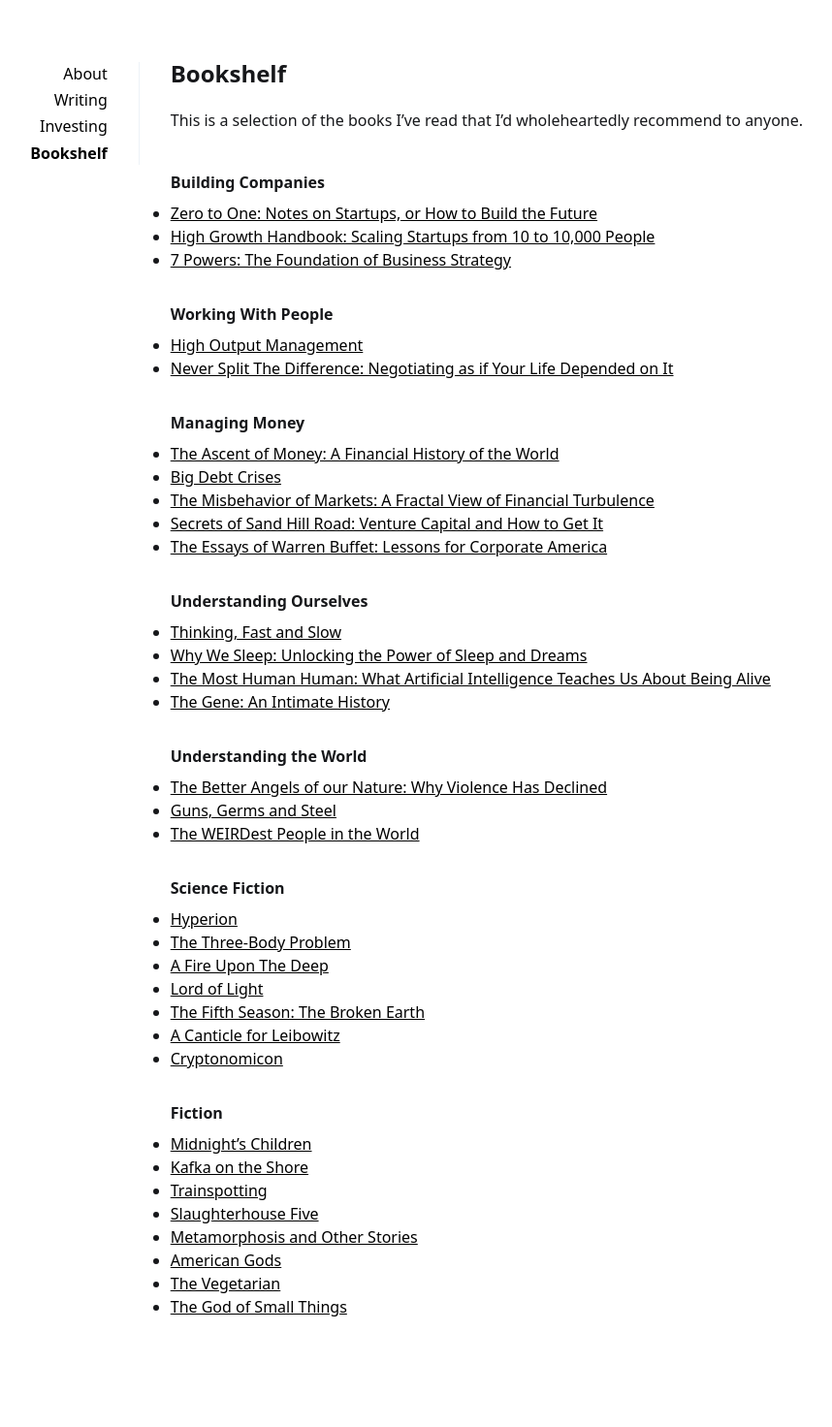
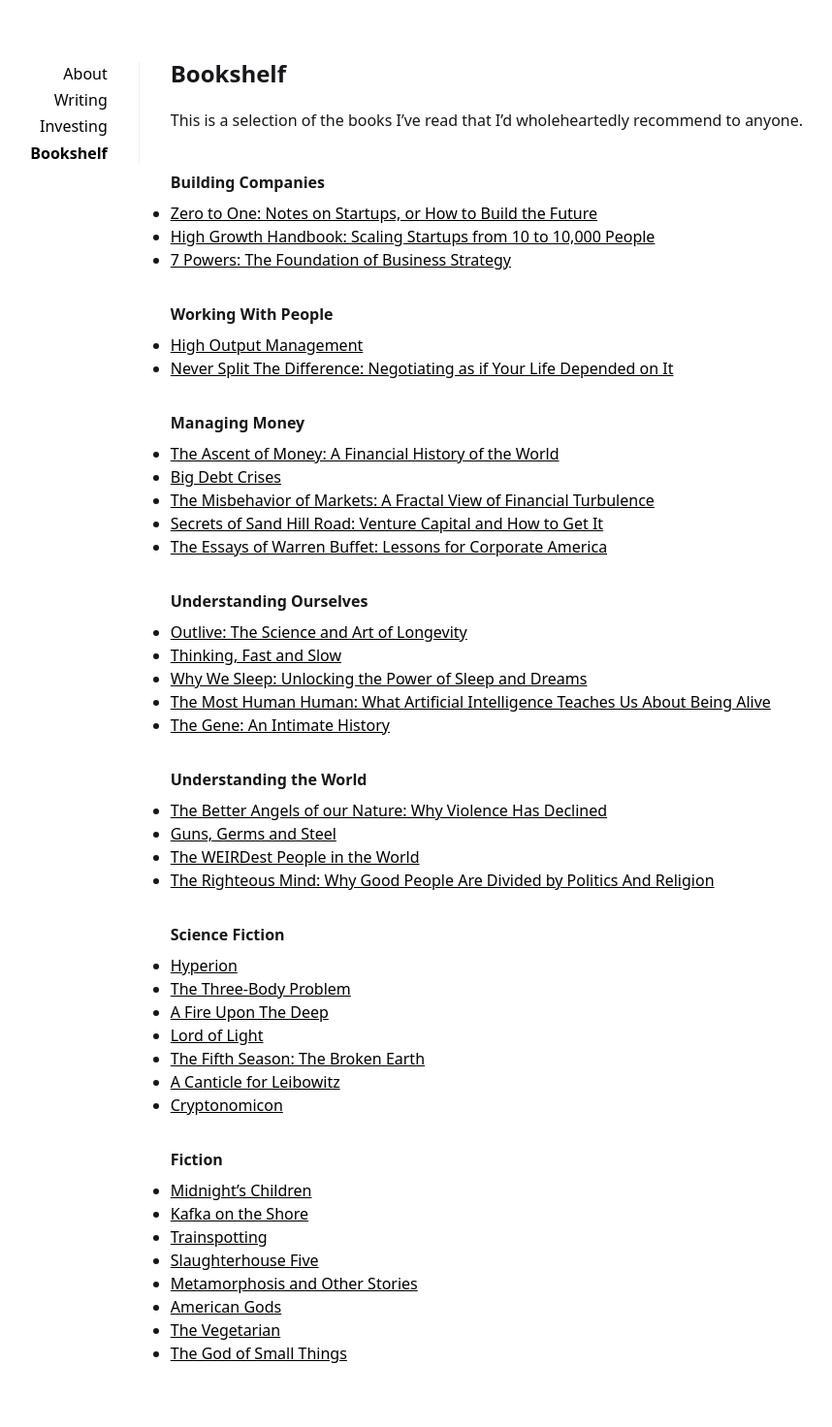
Before and after one commit to varunsrin/varunsrin.github.io, a Jekyll site: the page built from _pages/bookshelf.md, in a window 1280 px wide. Shown: the whole page at 97% size, without its empty margins (177-1035 px from the left). Built offline with Jekyll 4.4.1, drawn with Linux system fonts in a browser that asks for light colours; before the commit the page ends 1424 px from its top, so only the background shows below that.

Commit message:
update bookshelf

```diff
--- a/_pages/bookshelf.md
+++ b/_pages/bookshelf.md
@@ -30,6 +30,7 @@ This is a selection of the books I've read that I'd wholeheartedly recommend to
 <br />
 **Understanding Ourselves**
 
+- [Outlive: The Science and Art of Longevity](https://www.amazon.com/gp/product/0593236599/)
 - [Thinking, Fast and Slow](https://www.amazon.com/dp/0374533555)
 - [Why We Sleep: Unlocking the Power of Sleep and Dreams](https://www.amazon.com/dp/1501144324)
 - [The Most Human Human: What Artificial Intelligence Teaches Us About Being Alive](https://www.amazon.com/dp/0307476707)
@@ -41,6 +42,7 @@ This is a selection of the books I've read that I'd wholeheartedly recommend to
 - [The Better Angels of our Nature: Why Violence Has Declined](https://www.amazon.com/dp/0670022950)
 - [Guns, Germs and Steel](https://www.amazon.com/dp/0393354326)
 - [The WEIRDest People in the World](https://www.amazon.com/dp/0374173222)
+- [The Righteous Mind: Why Good People Are Divided by Politics And Religion](https://www.amazon.com/dp/0307455777)
 
 <br />
 **Science Fiction**
```
